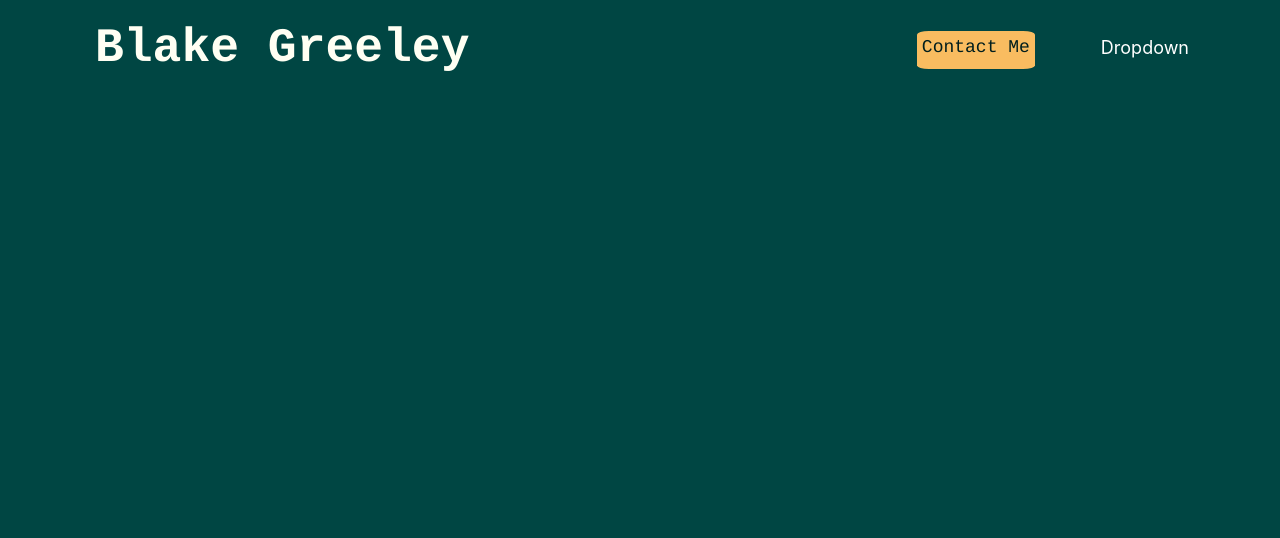
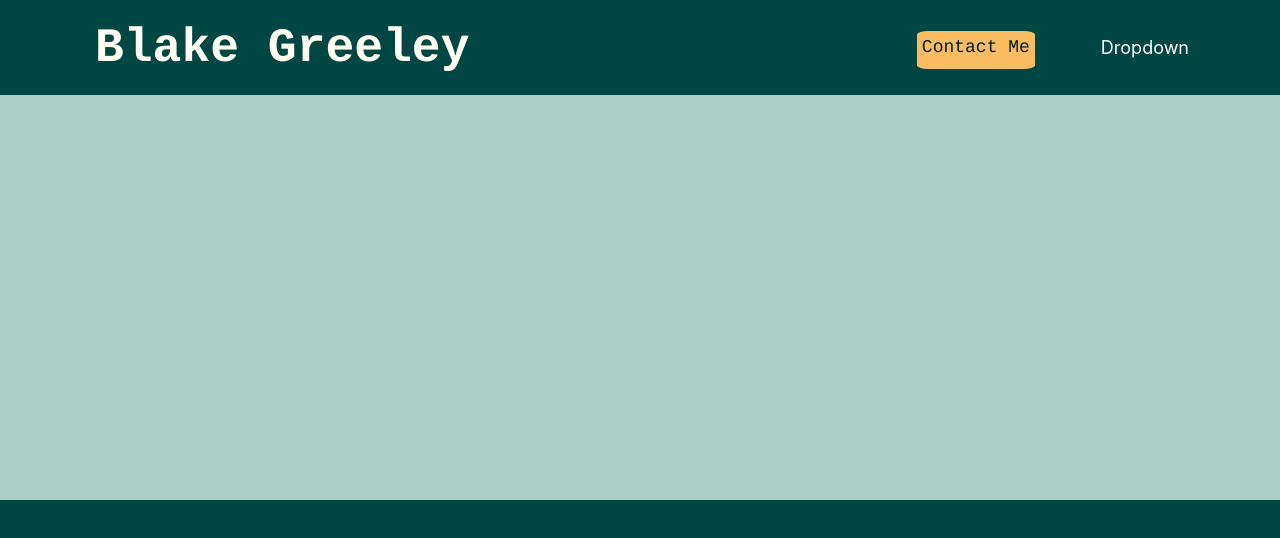
Before and after one commit to BlakeGreeley/MY_PROFILE, a React (Create React App) app in the folder client/: page / in a window 1280 px wide. Shown: the top 538 px of the page. Built offline with nearby package versions, Linux system fonts and the light colour scheme.

Commit message:
updating 11/27/22

```diff
--- a/client/src/App.css
+++ b/client/src/App.css
@@ -40,7 +40,7 @@ h1 {
   display: flex;
   justify-content: space-between;
   align-items: center;
-  /* background-color: aqua; this line is for testing size */
+  background-color: #004643;
 }
 
 
@@ -114,3 +114,11 @@ h1 {
 .dropdown:hover .dropdown-content {
   display: block;
 }
+
+/* Picture and qoute section */
+
+.qoute {
+  height: 500px;
+  width: 100%;
+  background-color: #abd1c6;
+}
--- a/client/src/components/dashboard.js
+++ b/client/src/components/dashboard.js
@@ -38,7 +38,7 @@ const Dashboard = () => {
                 </div>
             </div>
 
-            <div className="Pic-qoute">
+            <div className="qoute">
 
             </div>
 
```
Also changed, not shown: client/src/images/310070884_141000811976915_7968626694234891838_n.jpeg.
